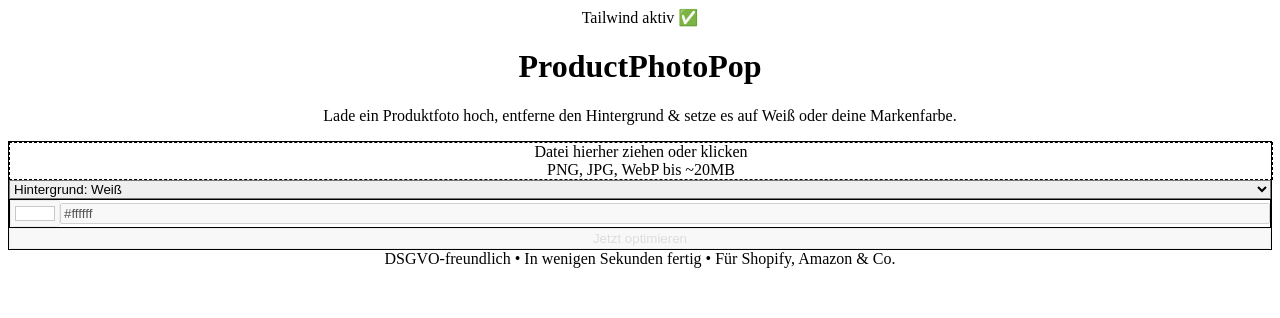
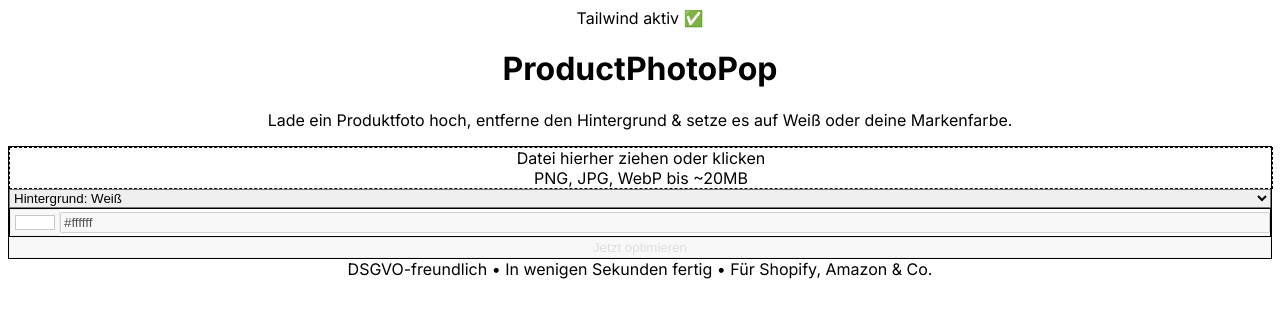
Before and after one commit to matlinat/xxx, a Next.js app: page / in a window 1280 px wide. Shown: the top 318 px of the page. Built offline with nearby package versions, Linux system fonts and the light colour scheme.

Commit message:
chore: enable Tailwind (config + globals import)

```diff
--- a/app/layout.tsx
+++ b/app/layout.tsx
@@ -1,6 +1,7 @@
 // app/layout.tsx
 import "./globals.css";
 import type { Metadata, Viewport } from "next";
+import { Inter } from "next/font/google";
 
 export const metadata: Metadata = {
   title: "ProductPhotoPop",
@@ -13,6 +14,13 @@
   viewportFit: "cover",
 };
 
+const inter = Inter({
+  subsets: ["latin"],
+  display: "swap",
+  // optional:
+  // adjustFontFallback: false, // wenn du *nie* Times sehen willst
+});
+
 export default function RootLayout({
   children,
 }: {
@@ -20,7 +28,9 @@
 }) {
   return (
     <html lang="de">
-      <body className="min-h-dvh bg-white text-gray-900 antialiased">
+      <body
+        className={`${inter.className} min-h-dvh bg-white text-gray-900 antialiased font-sans`}
+      >
         {children}
       </body>
     </html>
```
